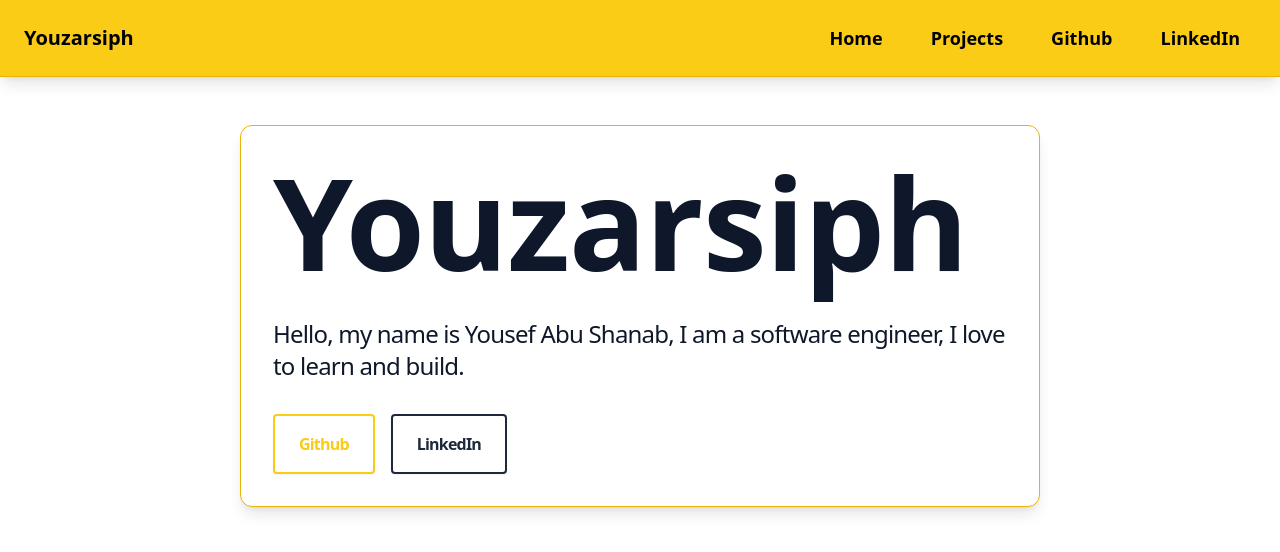
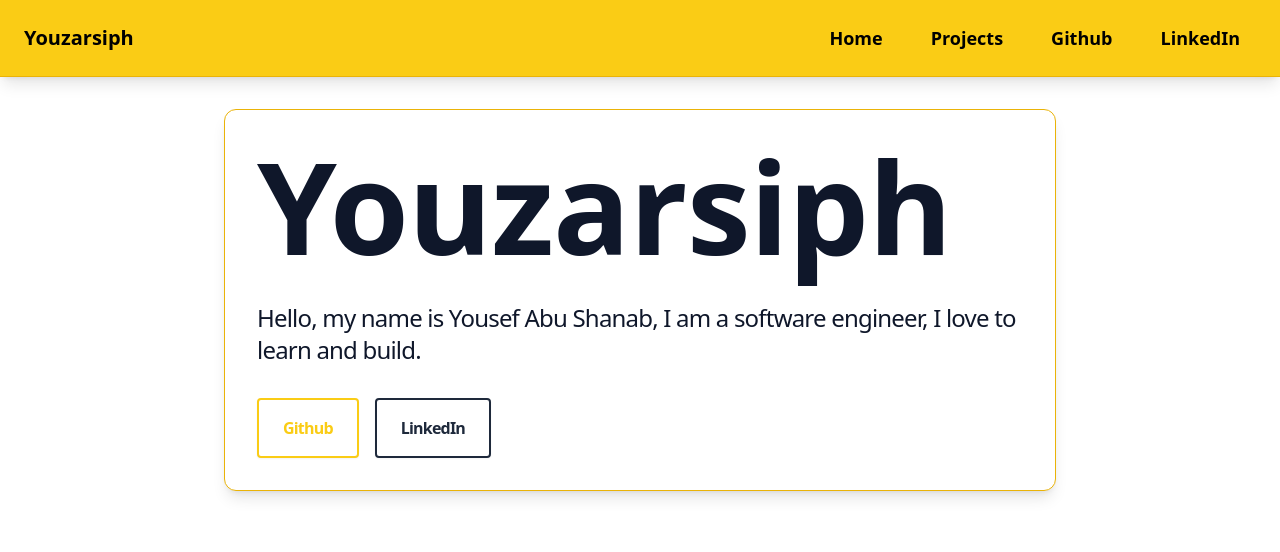
Before and after one commit to youzarsiph/youzarsiph.github.io, a Next.js app: page / in a window 1280 px wide. Shown: the top 552 px of the page. Built offline with nearby package versions, Linux system fonts and the light colour scheme.

Commit message:
Adjust padding of the Container Component

```diff
--- a/components/container.tsx
+++ b/components/container.tsx
@@ -4,7 +4,7 @@ import { Component, ReactNode } from "react";
 class Container extends Component<Properties> {
   render(): ReactNode {
     return (
-      <section className="relative mx-4 p-4 text-slate-900 sm:mx-8 md:mx-16 lg:mx-32 xl:mx-56 2xl:mx-96">
+      <section className="relative mx-4 text-slate-900 sm:mx-8 md:mx-16 lg:mx-32 xl:mx-56 2xl:mx-96">
         {this.props.children}
       </section>
     );
```
